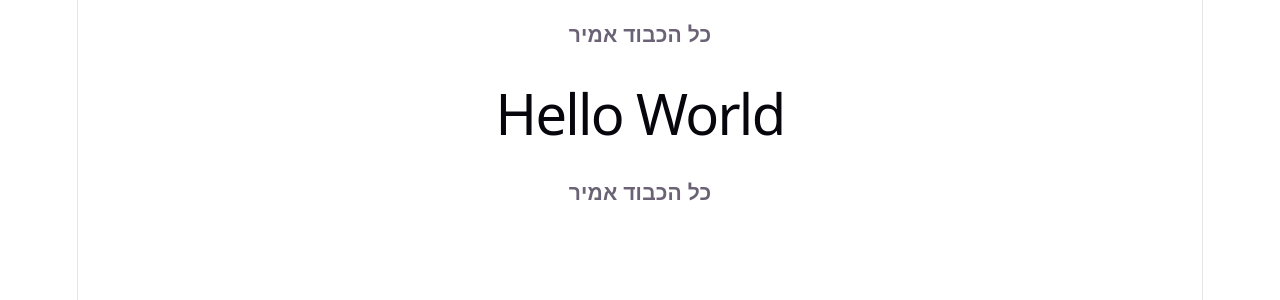
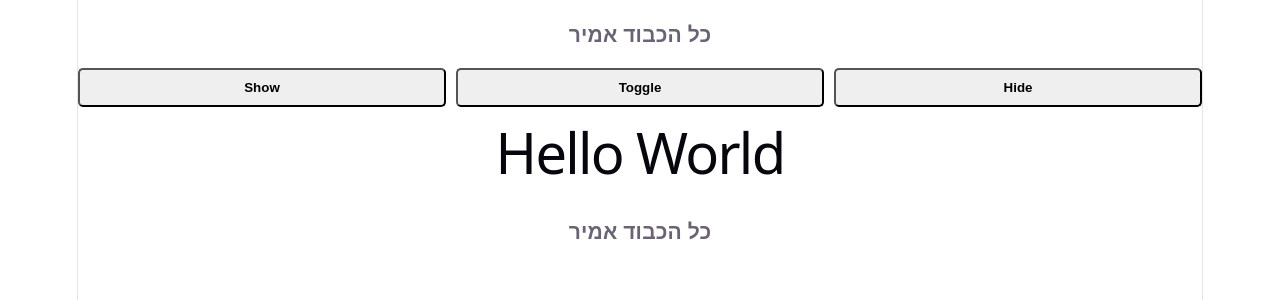
Before and after one commit to amird55/presser, a React (Vite) app: page / in a window 1280 px wide. Shown: the top 300 px of the page. Built offline with nearby package versions, Linux system fonts and the light colour scheme.

Commit message:
כפתורים השולטים על הצגת המידע כולל CSS לעיצוב שלהם ושל המיקום שלהם

```diff
--- a/src/App.css
+++ b/src/App.css
@@ -1,3 +1,13 @@
+.button_row{
+  display: grid;
+  gap: 10px;
+  grid-template-columns: repeat(3, 1fr);
+}
+.button_row button{
+  padding: 10px 20px;
+  font-weight: bold;
+  border-radius: 5px;
+}
 .counter {
   font-size: 16px;
   padding: 5px 10px;
--- a/src/SimpleHomePage.jsx
+++ b/src/SimpleHomePage.jsx
@@ -2,8 +2,16 @@
 
 function SimpleHomePage(props) {
     const [toShow, setToShow] = useState(true);
+    const  show=()=>{setToShow(true);}
+    const  hide=()=>{setToShow(false);}
+    const  toggle=()=>{setToShow(!toShow);}
     return (
         <>
+            <div className="button_row">
+                <button onClick={show}>Show</button>
+                <button onClick={toggle}>Toggle</button>
+                <button onClick={hide}>Hide</button>
+            </div>
             {toShow &&
         (<h1>Hello World</h1>)
             }
```
